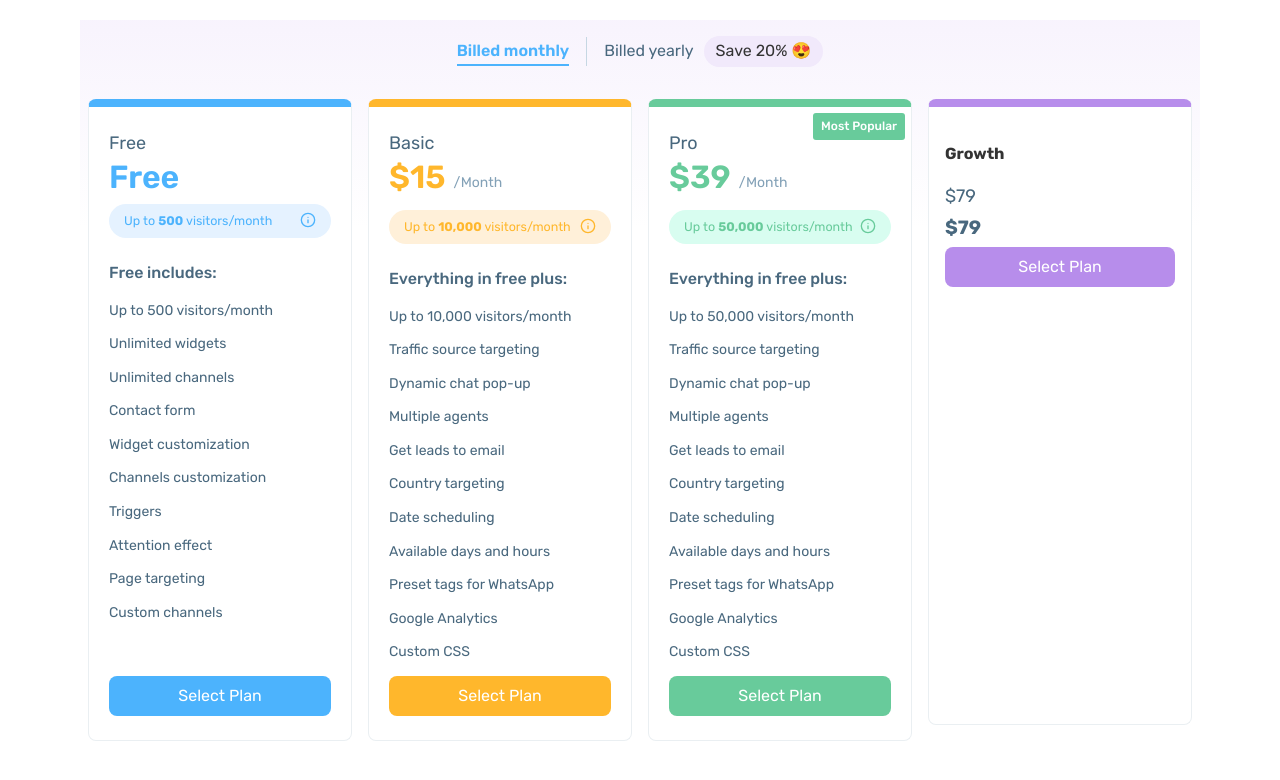
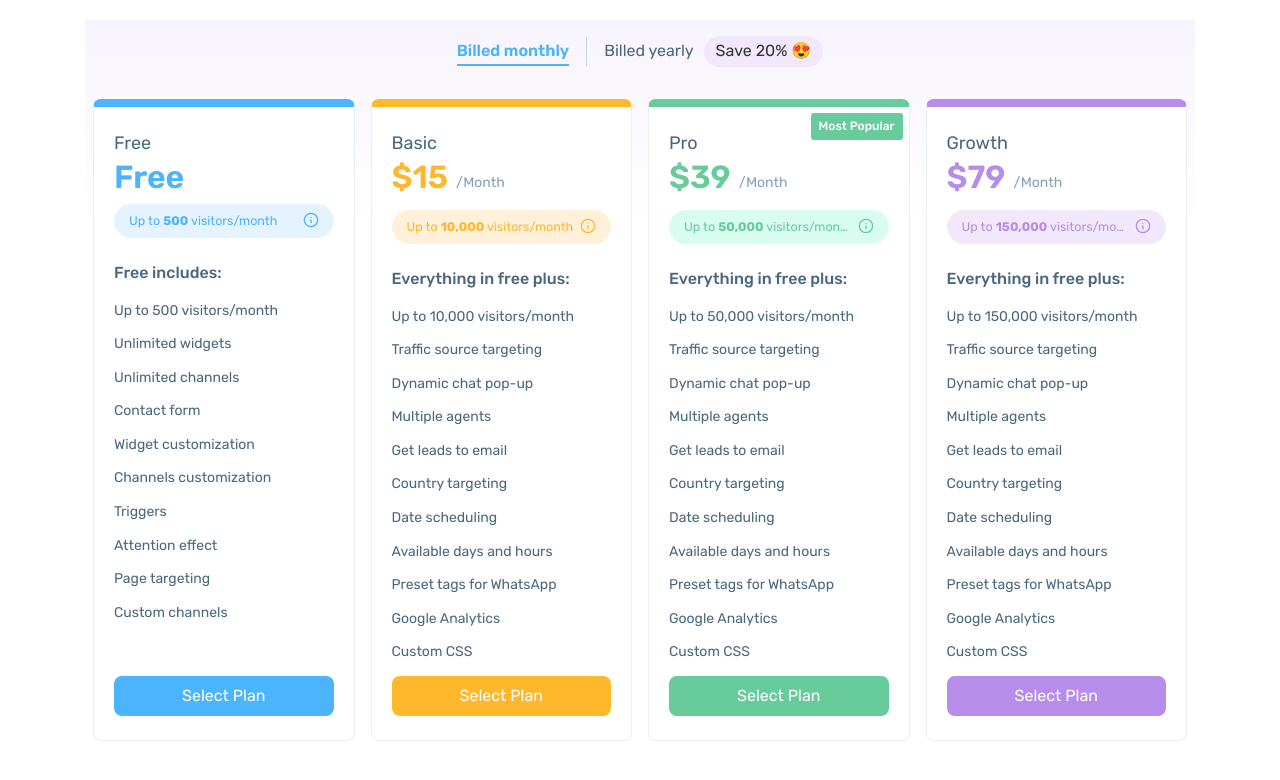
Before and after one commit to naimurnemu/PricingUI, a React (Vite) app: page / in a window 1280 px wide. Shown: the top 780 px of the page. Built offline with nearby package versions, Linux system fonts and the light colour scheme.

Commit message:
changes to complete multi card as like uni card

```diff
--- a/src/components/MultiCard/MultiCard.jsx
+++ b/src/components/MultiCard/MultiCard.jsx
@@ -1,39 +1,71 @@
 import styled from "@emotion/styled";
 import { useState } from "react";
-import { Button, Text, Title } from "../ui";
+import React from "react";
+import {
+  Button,
+  Title,
+  Chip,
+  Price,
+  Info,
+  Subtitle,
+  Tooltip,
+  Card,
+  CardBody,
+  CardAction,
+} from "../ui";
+import { chipContent, subTitles } from "../../lib/variants";
 
-const StyledCard = styled.div`
-  background-color: white;
-  border-radius: 0.5rem;
-  padding: 1rem;
-  margin-bottom: 1rem;
-  border: 1px solid transparent;
-  border-color: ${({ theme }) => theme.colors.card.border};
-  border-top: 0.5rem solid;
-  border-top-color: ${({ theme, variant }) => theme.colors.primary[variant]};
-`;
 
-function MultiCard(props) {
+
+
+function MultiCard({
+  plans,
+  selectedType,
+  variant = "blue",
+  features,
+  featureIndex,
+  ...props
+}) {
   console.log(props);
-  const {variant, plans} = props || {};
   const [selectedPlan, setSelectedPlan] = useState(plans[0]);
-  const {
-    name,
-    title,
-    description,
-    price,
-    onSelectPlan,
-  } = selectedPlan;
+  const { name, title, text, price, onSelectPlan, details } = selectedPlan;
+
+  const featureKey = String(featureIndex);
   return (
-    <StyledCard variant={variant}>
-      <h4>{name}</h4>
-      <Title>{price}</Title>
-      <Text>{description}</Text>
-      <Text style={{ fontSize: "1.2rem", fontWeight: "bold" }}>{price}</Text>
-      <Button variant={variant} onClick={onSelectPlan}>
-        Select Plan
-      </Button>
-    </StyledCard>
+    <Card variant={variant}>
+      {props?.name === "Pro" ? (
+        <Chip variant={variant}>{chipContent}</Chip>
+      ) : null}
+      <CardBody>
+        <Title>{name}</Title>
+        <Price details={details[selectedType]} variant={variant}>
+          {price}
+        </Price>
+        <Info description={text} variant={variant}>
+          {title}
+        </Info>
+        <Subtitle>{subTitles[featureIndex]}:</Subtitle>
+        <>
+          <Tooltip description={text}>{title}</Tooltip>
+          {features
+            ?.filter((item) => item.is_pro === featureKey)
+            ?.map((feature) => (
+              <Tooltip
+                key={feature.featureKey}
+                description={feature.feature_desc}
+              >
+                {feature.feature_title}
+              </Tooltip>
+            ))}
+        </>
+      </CardBody>
+
+      <CardAction>
+        <Button variant={variant} onClick={onSelectPlan}>
+          Select Plan
+        </Button>
+      </CardAction>
+    </Card>
   );
 }
 
--- a/src/components/UniCard/UniCard.jsx
+++ b/src/components/UniCard/UniCard.jsx
@@ -3,38 +3,17 @@ import styled from "@emotion/styled";
 import {
   Button,
   Title,
-  Text,
   Chip,
   Price,
   Info,
   Subtitle,
   Tooltip,
+  Card,
+  CardBody,
+  CardAction,
 } from "../ui";
 import { chipContent, subTitles } from "../../lib/variants";
 
-const StyledCard = styled.div`
-  background-color: white;
-  border-radius: 8px;
-  padding: 24px 20px;
-  border: 1px solid transparent;
-  border-top: 8px solid;
-  border-color: ${({ theme }) => theme.colors.card.border};
-  border-top-color: ${({ theme, variant }) => theme.colors.primary[variant]};
-  position: relative;
-  height: auto;
-  display: flex;
-  flex-direction: column;
-  justify-content: space-between;
-  height: 100%;
-`;
-
-const CardBody = styled.div`
-  display: block;
-`;
-
-const CardAction = styled.div`
-  display: block;
-`;
 
 function UniCard({
   plans,
@@ -47,7 +26,7 @@ function UniCard({
   const { name, title, text, price, onSelectPlan, details } = plans[0] || {};
   const featureKey = String(featureIndex);
   return (
-    <StyledCard variant={variant}>
+    <Card variant={variant}>
       {props?.name === "Pro" ? (
         <Chip variant={variant}>{chipContent}</Chip>
       ) : null}
@@ -79,7 +58,7 @@ function UniCard({
           Select Plan
         </Button>
       </CardAction>
-    </StyledCard>
+    </Card>
   );
 }
 
--- /dev/null
+++ b/src/components/ui/Card.jsx
@@ -0,0 +1,19 @@
+import styled from "@emotion/styled";
+
+const Card = styled.div`
+  background-color: white;
+  border-radius: 8px;
+  padding: 24px 20px;
+  border: 1px solid transparent;
+  border-top: 8px solid;
+  border-color: ${({ theme }) => theme.colors.card.border};
+  border-top-color: ${({ theme, variant }) => theme.colors.primary[variant]};
+  position: relative;
+  height: auto;
+  display: flex;
+  flex-direction: column;
+  justify-content: space-between;
+  height: 100%;
+`;
+
+export default Card;
--- /dev/null
+++ b/src/components/ui/CardAction.jsx
@@ -0,0 +1,7 @@
+import styled from "@emotion/styled";
+
+const CardAction = styled.div`
+  display: block;
+`;
+
+export default CardAction;
--- /dev/null
+++ b/src/components/ui/CardBody.jsx
@@ -0,0 +1,7 @@
+import styled from "@emotion/styled";
+
+const CardBody = styled.div`
+  display: block;
+`;
+
+export default CardBody;
--- a/src/components/ui/index.js
+++ b/src/components/ui/index.js
@@ -12,6 +12,9 @@ const BillButtion = MakeLazy(() => import("./BillButton"));
 const DiscountChip = MakeLazy(() => import("./DiscountChip"));
 const Price = MakeLazy(() => import("./Price"));
 const Chip = MakeLazy(() => import("./Chip"));
+const Card = MakeLazy(() => import("./Card"));
+const CardAction =  MakeLazy(() => import("./CardAction"));
+const CardBody =  MakeLazy(() => import("./CardBody"));
 
 export {
   Button,
@@ -26,4 +29,7 @@ export {
   DiscountChip,
   Price,
   Chip,
+  Card,
+  CardBody,
+  CardAction,
 };
--- a/src/styles/GlobalStyles.js
+++ b/src/styles/GlobalStyles.js
@@ -40,7 +40,7 @@ const globalStyles = css`
     background-repeat: no-repeat;
     padding: 0 var(--padding);
     margin: 0 auto;
-    max-width: 1120px;
+    max-width: 1110px;
     color: #49687e;
   }
 
```
